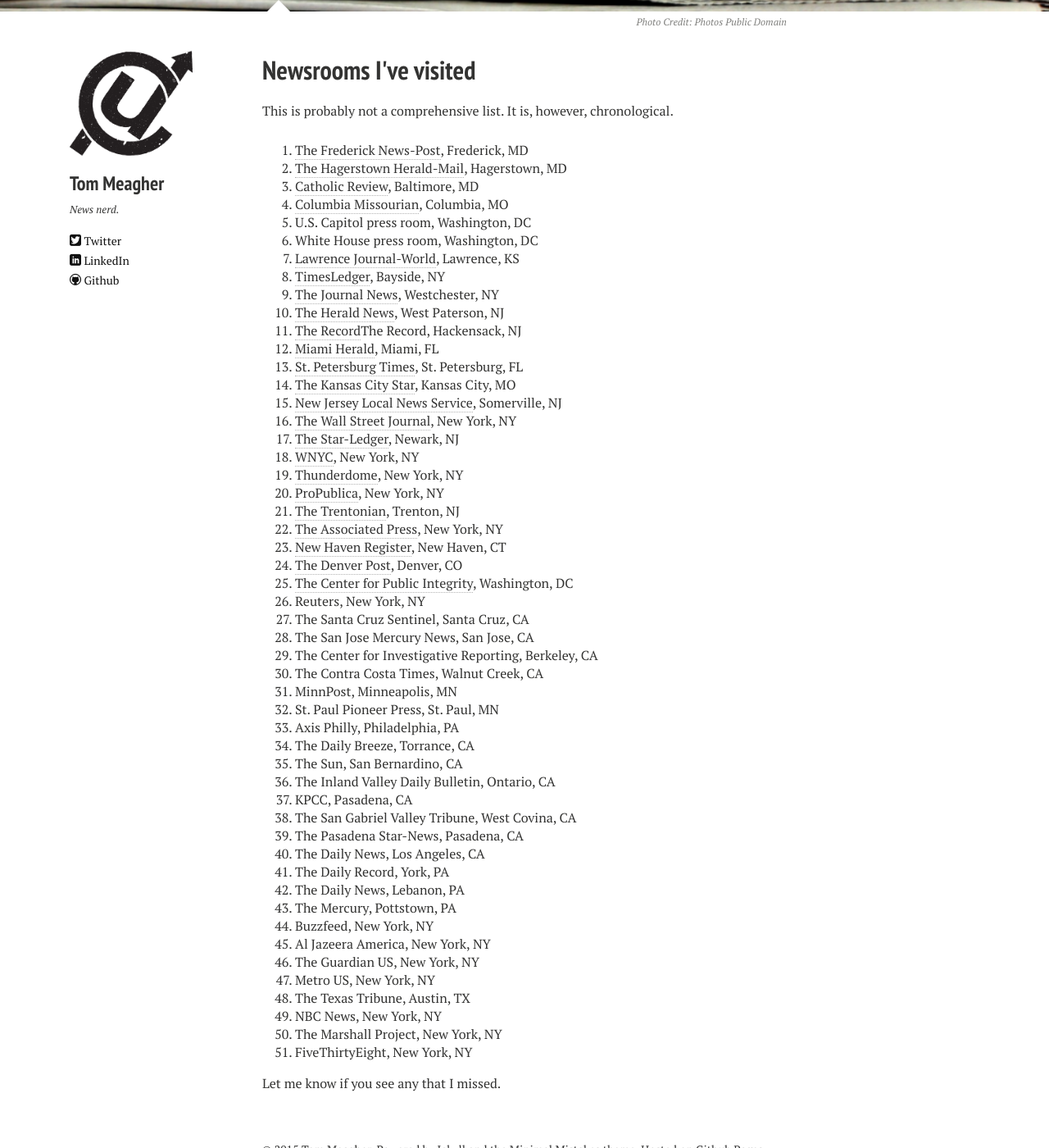
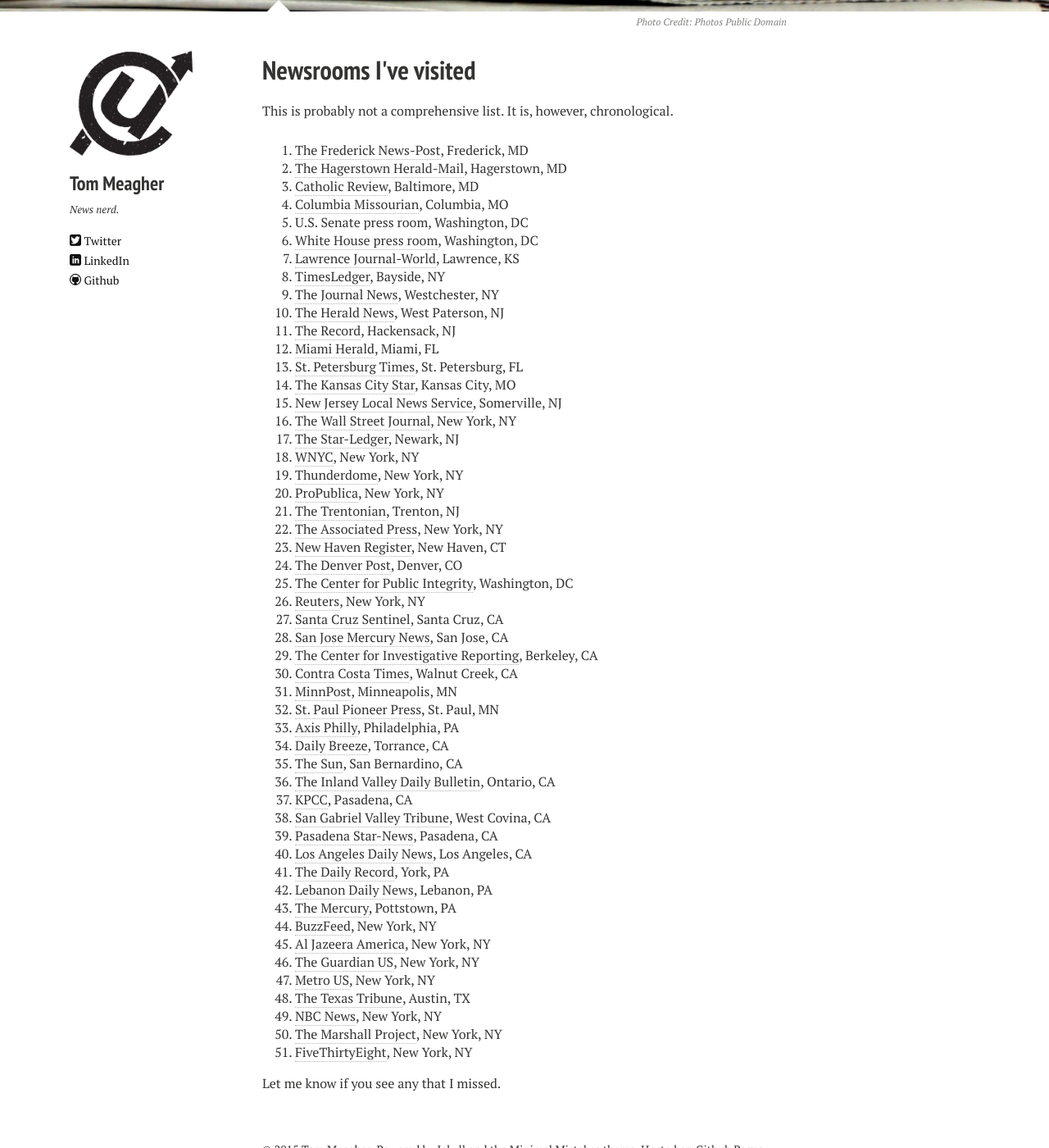
Before and after one commit to tommeagher/tommeagher.github.io, a Jekyll site: the page built from newsrooms.md, in a window 1280 px wide and 1400 px high, scrolled down 374 px. Shown: the whole window at 82% size. Built offline with Jekyll 4.4.1, drawn with Linux system fonts in a browser that asks for light colours; nearby versions of some CDN libraries.

Commit message:
added more newsroom urls

```diff
--- a/newsrooms.md
+++ b/newsrooms.md
@@ -19,13 +19,13 @@
 2. [The Hagerstown Herald-Mail](http://www.heraldmailmedia.com/), Hagerstown, MD
 3. [Catholic Review](http://www.catholicreview.org/), Baltimore, MD
 4. [Columbia Missourian](http://www.columbiamissourian.com/), Columbia, MO
-5. U.S. Capitol press room, Washington, DC
-6. White House press room, Washington, DC
+5. U.S. Senate press room, Washington, DC
+6. [White House press room](https://en.wikipedia.org/wiki/James_S._Brady_Press_Briefing_Room), Washington, DC
 7. [Lawrence Journal-World](http://www2.ljworld.com/), Lawrence, KS
 8. [TimesLedger](http://www.timesledger.com/), Bayside, NY
 9. [The Journal News](http://www.lohud.com/), Westchester, NY
 10. [The Herald News](http://www.northjersey.com/), West Paterson, NJ
-11. [The Record](http://www.northjersey.com/)The Record, Hackensack, NJ
+11. [The Record](http://www.northjersey.com/), Hackensack, NJ
 12. [Miami Herald](http://www.miamiherald.com/), Miami, FL
 13. [St. Petersburg Times](http://www.tampabay.com/), St. Petersburg, FL
 14. [The Kansas City Star](http://www.kansascity.com/), Kansas City, MO
@@ -40,31 +40,31 @@
 23. [New Haven Register](http://www.nhregister.com/), New Haven, CT
 24. [The Denver Post](http://www.denverpost.com/), Denver, CO
 25. [The Center for Public Integrity](http://www.publicintegrity.org/), Washington, DC
-26. Reuters, New York, NY
-27. The Santa Cruz Sentinel, Santa Cruz, CA
-28. The San Jose Mercury News, San Jose, CA
-29. The Center for Investigative Reporting, Berkeley, CA
-30. The Contra Costa Times, Walnut Creek, CA
-31. MinnPost, Minneapolis, MN
-32. St. Paul Pioneer Press, St. Paul, MN
-33. Axis Philly, Philadelphia, PA
-34. The Daily Breeze, Torrance, CA
-35. The Sun, San Bernardino, CA
-36. The Inland Valley Daily Bulletin, Ontario, CA
-37. KPCC, Pasadena, CA
-38. The San Gabriel Valley Tribune, West Covina, CA
-39. The Pasadena Star-News, Pasadena, CA
-40. The Daily News, Los Angeles, CA
-41. The Daily Record, York, PA
-42. The Daily News, Lebanon, PA
-43. The Mercury, Pottstown, PA
-44. Buzzfeed, New York, NY
-45. Al Jazeera America, New York, NY
-46. The Guardian US, New York, NY
-47. Metro US, New York, NY
-48. The Texas Tribune, Austin, TX
-49. NBC News, New York, NY
-50. The Marshall Project, New York, NY
-51. FiveThirtyEight, New York, NY
+26. [Reuters](http://www.reuters.com/), New York, NY
+27. [Santa Cruz Sentinel](http://www.santacruzsentinel.com/), Santa Cruz, CA
+28. [San Jose Mercury News](http://www.mercurynews.com/), San Jose, CA
+29. [The Center for Investigative Reporting](http://www.revealnews.org/), Berkeley, CA
+30. [Contra Costa Times](http://www.contracostatimes.com/), Walnut Creek, CA
+31. [MinnPost](https://www.minnpost.com/), Minneapolis, MN
+32. [St. Paul Pioneer Press](http://www.twincities.com/), St. Paul, MN
+33. [Axis Philly](http://axisphilly.org/), Philadelphia, PA
+34. [Daily Breeze](http://www.dailybreeze.com/), Torrance, CA
+35. [The Sun](http://www.sbsun.com/), San Bernardino, CA
+36. [The Inland Valley Daily Bulletin](http://www.dailybulletin.com/), Ontario, CA
+37. [KPCC](http://www.scpr.org/), Pasadena, CA
+38. [San Gabriel Valley Tribune](http://www.sgvtribune.com/), West Covina, CA
+39. [Pasadena Star-News](http://www.pasadenastarnews.com/), Pasadena, CA
+40. [Los Angeles Daily News](http://www.dailynews.com/), Los Angeles, CA
+41. [The Daily Record](http://www.ydr.com/), York, PA
+42. [Lebanon Daily News](http://www.ldnews.com/), Lebanon, PA
+43. [The Mercury](http://www.pottsmerc.com/), Pottstown, PA
+44. [BuzzFeed](http://www.buzzfeed.com/), New York, NY
+45. [Al Jazeera America](http://america.aljazeera.com/), New York, NY
+46. [The Guardian US](http://www.theguardian.com/us-news), New York, NY
+47. [Metro US](http://www.metro.us/), New York, NY
+48. [The Texas Tribune](https://www.texastribune.org/), Austin, TX
+49. [NBC News](http://www.nbcnews.com/), New York, NY
+50. [The Marshall Project](https://www.themarshallproject.org/), New York, NY
+51. [FiveThirtyEight](http://fivethirtyeight.com/), New York, NY
 
 Let me know if you see any that I missed.
```
Also changed, not shown: 2 other files.
